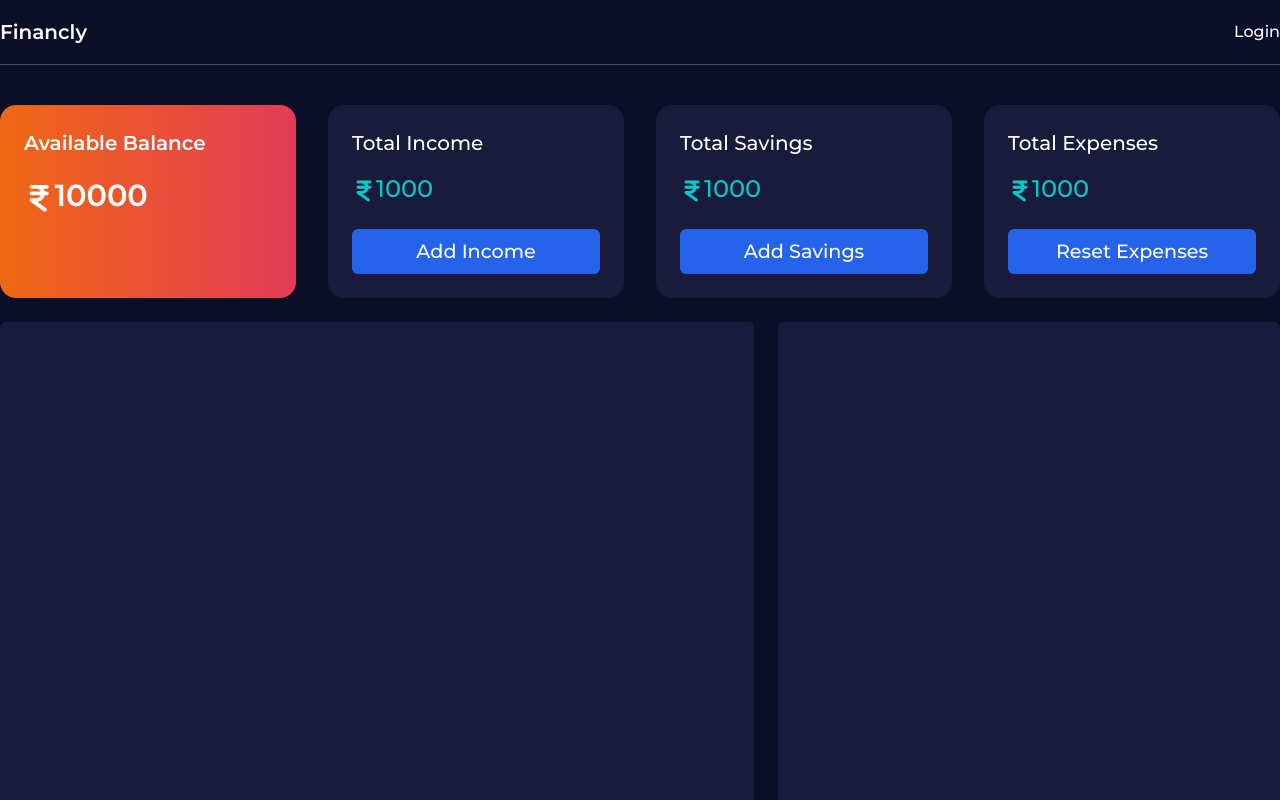
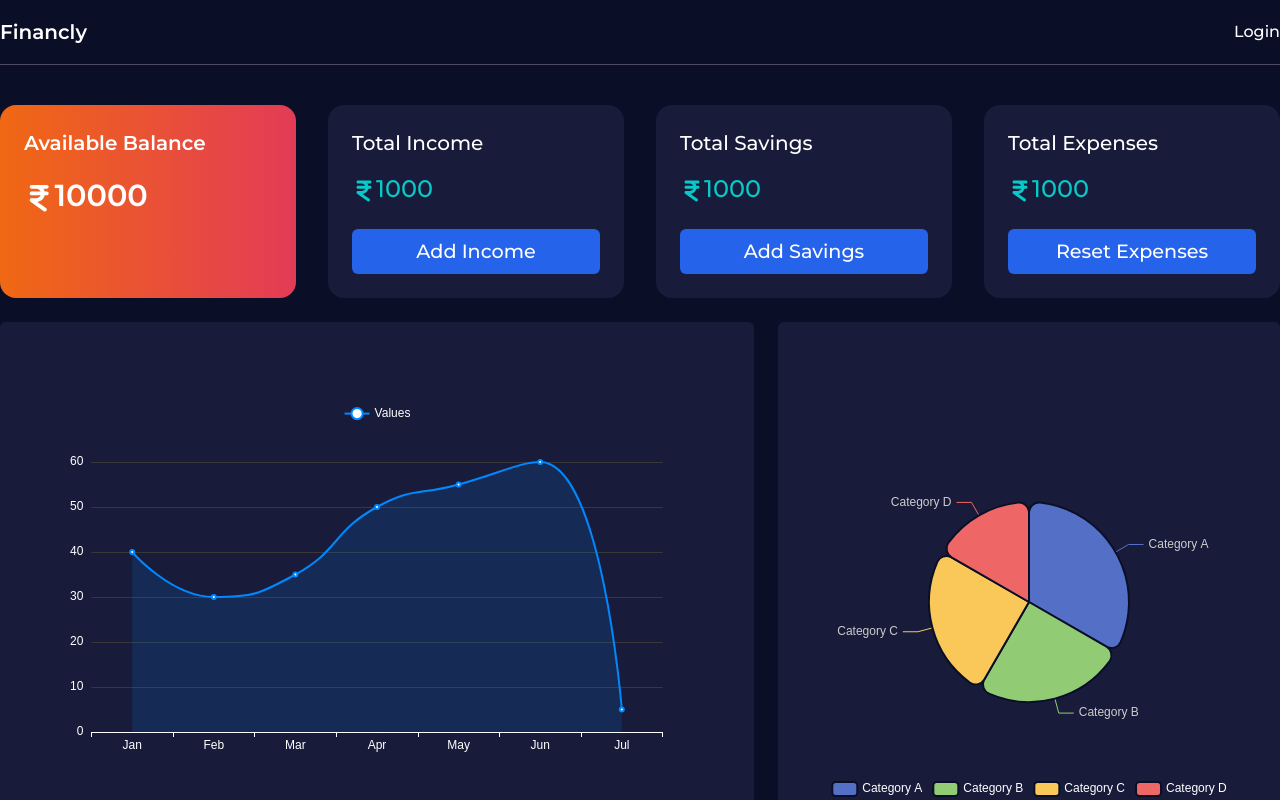
Before and after one commit to krishna-singha/Finance-Tracker, a React (Vite) app in the folder client/: page / in a window 1280 px wide. Shown: the top 800 px of the page. Built offline with nearby package versions, Linux system fonts and the light colour scheme; no server answers.

Commit message:
added data visualization

```diff
--- a/client/package.json
+++ b/client/package.json
@@ -10,6 +10,8 @@
     "preview": "vite preview"
   },
   "dependencies": {
+    "echarts": "^5.5.1",
+    "echarts-for-react": "^3.0.2",
     "firebase": "^10.12.3",
     "react": "^18.3.1",
     "react-dom": "^18.3.1",
--- /dev/null
+++ b/client/src/components/CustomPieChart.jsx
@@ -0,0 +1,54 @@
+import React from 'react';
+import ReactEcharts from 'echarts-for-react';
+
+const StylishPieChart = ({ data }) => {
+  const getOption = () => {
+    const processedData = data.map(item => ({
+      value: item.value,
+      name: item.name,
+    }));
+
+    return {
+      backgroundColor: '#181C3A',
+      tooltip: {
+        trigger: 'item',
+        formatter: '{a} <br/>{b} : {c} ({d}%)',
+      },
+      legend: {
+        orient: 'horizontal',
+        bottom: 'bottom',
+        textStyle: {
+          color: 'white',
+        },
+      },
+      series: [
+        {
+          name: 'Categories',
+          type: 'pie',
+          radius: '50%',
+          data: processedData,
+          emphasis: {
+            itemStyle: {
+              shadowBlur: 10,
+              shadowOffsetX: 0,
+              shadowColor: 'rgba(0, 0, 0, 0.5)',
+            },
+          },
+          itemStyle: {
+            borderRadius: 10,
+            borderColor: '#0A0F27',
+            borderWidth: 2,
+          },
+        },
+      ],
+    };
+  };
+
+  return (
+    <div style={{ backgroundColor: '#181C3A', padding: '20px', borderRadius: '10px' }}>
+      <ReactEcharts option={getOption()} style={{ height: 400, width: '100%' }} />
+    </div>
+  );
+};
+
+export default StylishPieChart;
--- /dev/null
+++ b/client/src/components/LastFiveTransection.jsx
@@ -0,0 +1,25 @@
+const LastFiveTransection = () => {
+    // const { transactions } = useContext(GlobalContext);
+    const transactions = [
+        { id: 1, text: 'Flower', amount: -20 },
+        { id: 2, text: 'Salary', amount: 300 },
+        { id: 3, text: 'Book', amount: -10 },
+        { id: 4, text: 'Camera', amount: -150 },
+        { id: 5, text: 'Phone', amount: 200 },
+    ];
+
+    return (
+        <div className="text-white">
+            <h3>Last Five Transactions</h3>
+            <ul>
+                {transactions.slice(0, 5).map((transaction) => (
+                    <li key={transaction.id}>
+                        {transaction.text} <span>{transaction.amount}</span>
+                    </li>
+                ))}
+            </ul>
+        </div>
+    );
+}
+
+export default LastFiveTransection;
--- /dev/null
+++ b/client/src/components/LineChart.jsx
@@ -0,0 +1,90 @@
+import React from 'react';
+import ReactEcharts from 'echarts-for-react';
+
+const LineChart = ({ data }) => {
+  const getOption = () => {
+    // Extract names and values from data
+    const names = data.map(item => item.name);
+    const values = data.map(item => item.value);
+
+    return {
+      backgroundColor: '#181C3A',
+      tooltip: {
+        trigger: 'axis',
+        axisPointer: {
+          type: 'cross',
+          label: {
+            backgroundColor: '#6a7985',
+          },
+        },
+      },
+      legend: {
+        data: ['Values'],
+        textStyle: {
+          color: 'white',
+        },
+      },
+      xAxis: {
+        type: 'category',
+        data: names,
+        axisLabel: {
+          color: 'white',
+        },
+        axisLine: {
+          lineStyle: {
+            color: '#ffffff',
+          },
+        },
+      },
+      yAxis: {
+        type: 'value',
+        axisLabel: {
+          color: 'white',
+        },
+        axisLine: {
+          lineStyle: {
+            color: '#ffffff',
+          },
+        },
+        splitLine: {
+          lineStyle: {
+            color: '#383838',
+          },
+        },
+      },
+      series: [
+        {
+          name: 'Values',
+          type: 'line',
+          data: values,
+          smooth: true,
+          lineStyle: {
+            color: '#0088FE',
+            width: 2,
+          },
+          itemStyle: {
+            color: '#0088FE',
+            borderColor: '#0088FE',
+            borderWidth: 2,
+          },
+          areaStyle: {
+            color: 'rgba(0, 136, 254, 0.2)',
+          },
+          emphasis: {
+            itemStyle: {
+              color: '#00C49F',
+            },
+          },
+        },
+      ],
+    };
+  };
+
+  return (
+    <div style={{ backgroundColor: '#181C3A', padding: '20px', borderRadius: '10px' }}>
+      <ReactEcharts option={getOption()} style={{ height: 400, width: '100%' }} />
+    </div>
+  );
+};
+
+export default LineChart;
--- a/client/src/components/TotalExpenses.jsx
+++ b/client/src/components/TotalExpenses.jsx
@@ -6,7 +6,7 @@ const TotalExpenses = () => {
         <div className="bg-[#181C3A] text-white p-6 rounded-2xl font-[500]">
             <h2 className="text-xl mb-4">Total Expenses</h2>
             <p className="text-[#09C9C8] text-2xl"><FaIndianRupeeSign className="inline-block" />{totalExpenses}</p>
-            <button className="bg-blue-600 text-white w-full py-2 mt-6 rounded-md text-[1.2rem]">Reset Expenses</button>
+            <button className="bg-blue-600 hover:bg-blue-700 text-white w-full py-2 mt-6 rounded-md text-[1.2rem]">Reset Expenses</button>
         </div>
     );
 }
--- a/client/src/components/TotalIncome.jsx
+++ b/client/src/components/TotalIncome.jsx
@@ -7,7 +7,7 @@ const TotalIncome = () => {
         <div className="bg-[#181C3A] text-white p-6 rounded-2xl font-[500]">
             <h2 className="text-xl mb-4">Total Income</h2>
             <p className="text-[#09C9C8] text-2xl"><FaIndianRupeeSign className="inline-block" />{totalIncome}</p>
-            <button className="bg-blue-600 text-white w-full py-2 mt-6 rounded-md text-[1.2rem]">Add Income</button>
+            <button className="bg-blue-600 hover:bg-blue-700 text-white w-full py-2 mt-6 rounded-md text-[1.2rem]">Add Income</button>
         </div>
     );
 }
--- a/client/src/components/TotalSavings.jsx
+++ b/client/src/components/TotalSavings.jsx
@@ -8,7 +8,7 @@ const TotalSavings = () => {
         <div className="bg-[#181C3A] text-white p-6 rounded-2xl font-[500]">
             <h2 className="text-xl mb-4">Total Savings</h2>
             <p className="text-[#09C9C8] text-2xl"><FaIndianRupeeSign className="inline-block" />{totalSavings}</p>
-            <button className="bg-blue-600 text-white w-full py-2 mt-6 rounded-md text-[1.2rem]">Add Savings</button>
+            <button className="bg-blue-600 hover:bg-blue-700 text-white w-full py-2 mt-6 rounded-md text-[1.2rem]">Add Savings</button>
         </div>
     );
 }
--- a/client/src/pages/Home.jsx
+++ b/client/src/pages/Home.jsx
@@ -2,8 +2,29 @@ import AvailableBalance from "../components/AvailableBalance";
 import TotalExpenses from "../components/TotalExpenses";
 import TotalSavings from "../components/TotalSavings";
 import TotalIncome from "../components/TotalIncome";
+import CustomPieChart from "../components/CustomPieChart";
+import LineChart from "../components/LineChart";
+// import LastFiveTransection from "../components/LastFiveTransection"
 
 const Home = () => {
+
+    const data = [
+        { name: 'Category A', value: 400 },
+        { name: 'Category B', value: 300 },
+        { name: 'Category C', value: 300 },
+        { name: 'Category D', value: 200 },
+    ];
+
+    const lineData = [
+        { name: 'Jan', value: 40 },
+        { name: 'Feb', value: 30 },
+        { name: 'Mar', value: 35 },
+        { name: 'Apr', value: 50 },
+        { name: 'May', value: 55 },
+        { name: 'Jun', value: 60 },
+        { name: 'Jul', value: 5}
+    ];
+
     return (
         <section className="py-10">
             <div className="max-w-[1380px] mx-auto">
@@ -17,19 +38,26 @@ const Home = () => {
                     <div>
                         <TotalSavings />
                     </div>
-                   <div>
+                    <div>
                         <TotalExpenses />
-                   </div>
+                    </div>
                 </div>
                 <div className="mt-6 flex gap-6">
-                    <div className="w-[60%] h-[35rem] bg-[#181C3A] rounded-md">
-
+                    <div className="w-[60%] h-[35rem] bg-[#181C3A] rounded-md flex juce' items-center">
+                        <div className="w-full">
+                            <LineChart data={lineData} />
+                        </div>
                     </div>
-                    <div className="bg-[#181C3A] h-[35rem] w-[40%] rounded-md">
-
+                    <div className="bg-[#181C3A] h-[35rem] w-[40%] rounded-md flex items-center">
+                        <div className="w-full">
+                            <CustomPieChart data={data} />
+                        </div>
                     </div>
                 </div>
-                <div className="mt-6 flex gap-6 justify-between">
+                {/* <div>
+                    <LastFiveTransection />
+                </div> */}
+                {/* <div className="mt-6 flex gap-6 justify-between">
                     <div className="w-full">
                         <input type="search" placeholder="Search by Name" className="px-4 py-2 w-full rounded-md bg-[#181C3A]" />
                     </div>
@@ -41,7 +69,7 @@ const Home = () => {
                             <option value="Savings">Savings</option>
                         </select>
                     </div>
-                </div>
+                </div> */}
             </div>
         </section>
     )
```
